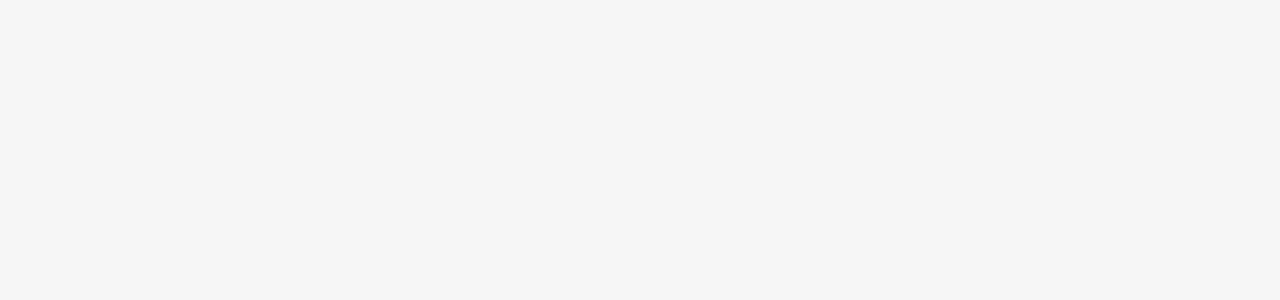
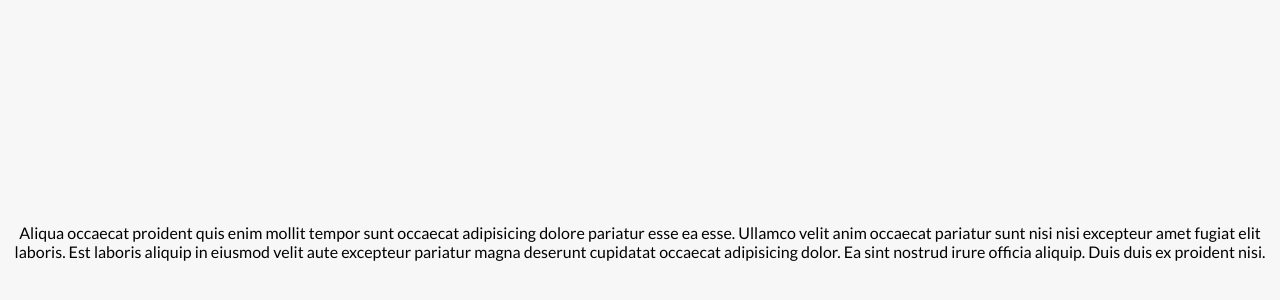
Before and after one commit to shafakyildiz/react-expense-tracker, a React (Create React App) app: page /about in a window 1280 px wide. Shown: the part 158-458 px from the top of the page. Built offline with nearby package versions, Linux system fonts and the light colour scheme.

Commit message:
added about page and style

```diff
--- a/src/App.js
+++ b/src/App.js
@@ -1,7 +1,7 @@
 import "./App.css";
 import { BrowserRouter as Router, Switch, Route } from "react-router-dom";
 import Balance from "./components/Balance";
-import Expenses from "./components/Expenses";
+import About from "./components/About";
 import Home from "./components/Home";
 
 function App() {
@@ -12,8 +12,8 @@ function App() {
           <Route exact path="/balance">
             <Balance />
           </Route>
-          <Route exact path="/expenses">
-            <Expenses />
+          <Route exact path="/about">
+            <About />
           </Route>
           <Route exact path="/">
             <Home />
--- /dev/null
+++ b/src/components/About.js
@@ -0,0 +1,18 @@
+import React from "react";
+
+function About() {
+  return (
+    <div>
+      <p style={{ display: "flex", textAlign: "center" }}>
+        Aliqua occaecat proident quis enim mollit tempor sunt occaecat
+        adipisicing dolore pariatur esse ea esse. Ullamco velit anim occaecat
+        pariatur sunt nisi nisi excepteur amet fugiat elit laboris. Est laboris
+        aliquip in eiusmod velit aute excepteur pariatur magna deserunt
+        cupidatat occaecat adipisicing dolor. Ea sint nostrud irure officia
+        aliquip. Duis duis ex proident nisi.
+      </p>
+    </div>
+  );
+}
+
+export default About;
--- a/src/components/Balance.js
+++ b/src/components/Balance.js
@@ -1,19 +1,14 @@
-import React, { useContext } from "react";
+import React from "react";
 import TransactionList from "./TransactionList";
 import AddTransaction from "./AddTransaction";
 import IncomeExpenses from "./IncomeExpenses";
 import { GlobalProvider } from "../context/GlobalState";
-import { GlobalContext } from "../context/GlobalState";
+import Header from "./Header";
 
 function Balance() {
-  const { transactions } = useContext(GlobalContext);
-  const amounts = transactions.map((transaction) => transaction.amount);
-  console.log("amounts is ", amounts);
-
-  const total = amounts.reduce((acc, item) => (acc += item), 0).toFixed(2);
-  console.log("total is ", total);
   return (
     <GlobalProvider>
+      <Header />
       <IncomeExpenses />
       <TransactionList />
       <AddTransaction />
--- a/src/components/Expenses.js
+++ /dev/null
@@ -1,11 +0,0 @@
-import React from "react";
-
-function Expenses() {
-  return (
-    <div>
-      <h1>Expenses page...</h1>
-    </div>
-  );
-}
-
-export default Expenses;
```
